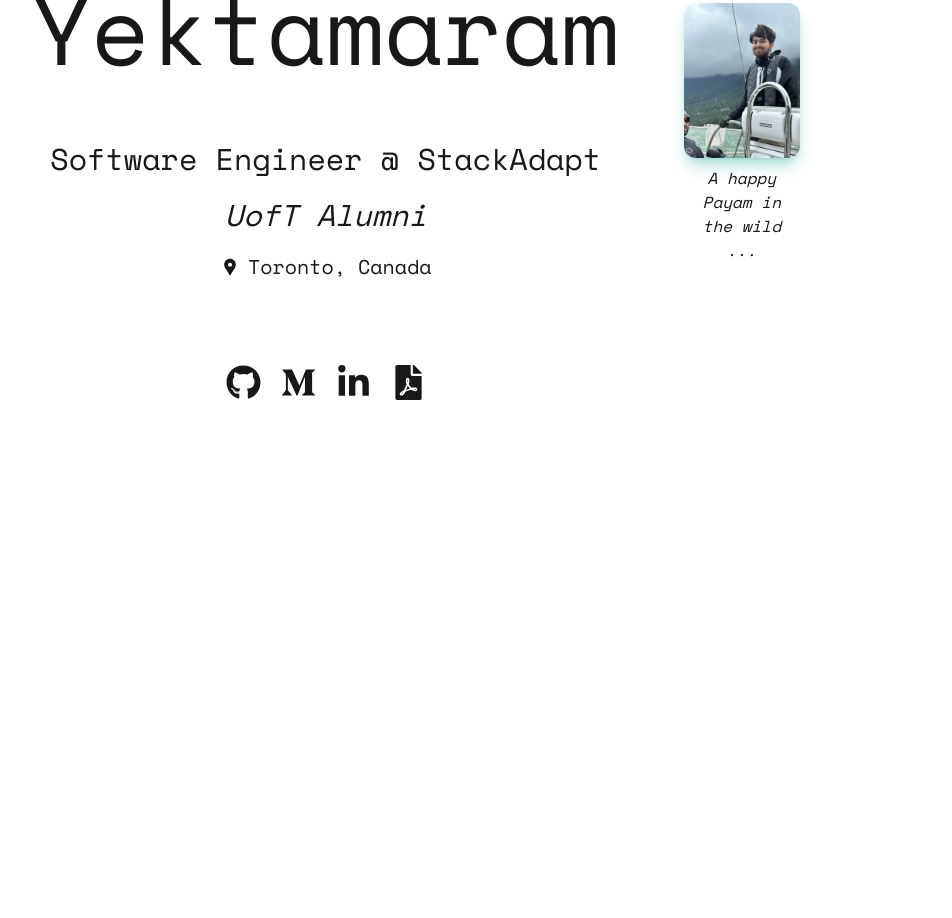
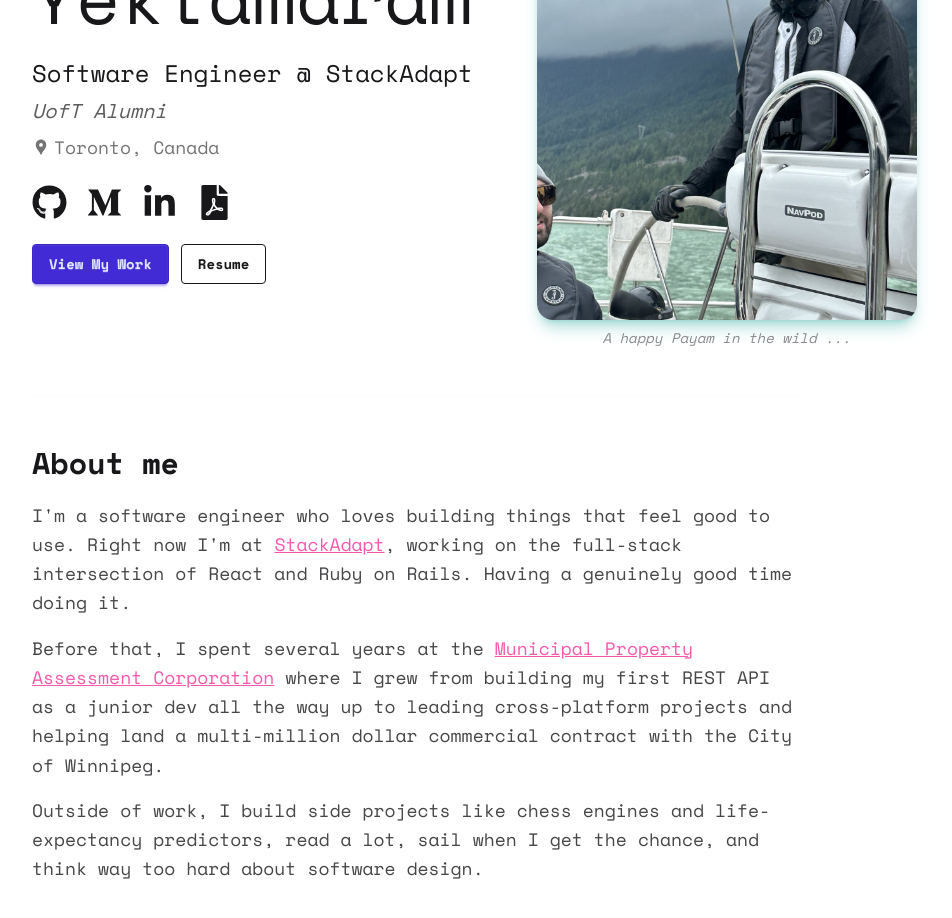
Before and after one commit to payamyek/portfolio-2024, a Next.js app: page / in a window 1280 px wide. Shown: the part 300-1218 px from the top of the page, without its empty margins (224-1176 px from the left). Before the commit the page ends 800 px from the top, so only its background shows below. Built offline with nearby package versions, Linux system fonts and the light colour scheme.

Commit message:
feat: ugrade homepage

```diff
--- a/app/page.tsx
+++ b/app/page.tsx
@@ -1,4 +1,5 @@
 import Image from 'next/image';
+import Link from 'next/link';
 import { MdLocationPin } from 'react-icons/md';
 
 import IconGroup from './ui/icons/icon-group';
@@ -8,43 +9,112 @@ const IMAGE_ALT =
 
 export default function Home() {
   return (
-    <div className='my-auto flex flex-col-reverse gap-6 lg:flex-row lg:gap-16'>
-      <div className='flex flex-col justify-evenly text-center lg:gap-y-16'>
-        <div className='flex justify-center gap-x-2 text-3xl md:flex-col md:text-5xl lg:gap-y-5 xl:text-8xl'>
+    <div className='flex flex-col gap-12 py-8 lg:py-12'>
+      {/* Hero */}
+      <div className='flex flex-col-reverse gap-8 lg:flex-row lg:items-center lg:gap-16'>
+        <div className='flex flex-col gap-6 text-center lg:flex-1 lg:text-left'>
+          <div className='flex justify-center gap-x-2 text-3xl md:flex-col md:text-5xl lg:justify-start lg:gap-y-3 xl:text-7xl'>
             <p>Payam</p>
             <p>Yektamaram</p>
           </div>
-        <div className='text-md flex flex-col gap-4 md:gap-5'>
-          <p className='md:text-3xl'>Software Engineer @ StackAdapt</p>
-          <p className='italic md:text-3xl'>UofT Alumni</p>
-          <div className='align- mb-6 flex items-center justify-center gap-2 md:text-xl lg:mb-16'>
+
+          <div className='flex flex-col gap-2'>
+            <p className='text-lg md:text-2xl'>
+              Software Engineer @ StackAdapt
+            </p>
+            <p className='text-md italic opacity-70 md:text-xl'>UofT Alumni</p>
+            <div className='flex items-center justify-center gap-1 opacity-60 md:text-lg lg:justify-start'>
               <MdLocationPin />
-            Toronto, Canada
+              <span>Toronto, Canada</span>
             </div>
+          </div>
+
+          <div className='flex justify-center lg:justify-start'>
             <IconGroup />
           </div>
+
+          <div className='flex justify-center gap-3 lg:justify-start'>
+            <Link
+              href='/experiences'
+              className='btn btn-primary btn-sm md:btn-md'
+            >
+              View My Work
+            </Link>
+            <Link
+              href='https://cdn.jsdelivr.net/gh/payamyek/career@main/resume/simplify_jobs_resume.pdf'
+              target='_blank'
+              rel='noopener noreferrer'
+              className='btn btn-outline btn-sm md:btn-md'
+            >
+              Resume
+            </Link>
           </div>
-      <div className='flex justify-center md:gap-y-2 lg:flex-col'>
+        </div>
+
+        <div className='flex flex-col items-center gap-2 lg:flex-shrink-0'>
           <Image
             src='/headshot.jpg'
             priority
-          width={400}
-          height={800}
+            width={380}
+            height={380}
             alt={IMAGE_ALT}
-          className='hidden rounded-xl shadow-lg shadow-teal-600/30 duration-500 ease-out hover:scale-105 hover:duration-300 md:block'
+            className='hidden rounded-2xl shadow-lg shadow-teal-600/30 duration-500 ease-out hover:scale-105 hover:duration-300 md:block'
           />
           <Image
             src='/headshot.jpg'
             priority
-          width={300}
-          height={400}
+            width={260}
+            height={260}
             alt={IMAGE_ALT}
-          className='rounded-xl shadow-lg shadow-teal-600/30 md:hidden'
+            className='rounded-2xl shadow-lg shadow-teal-600/30 md:hidden'
           />
-        <span className='hidden w-full text-center italic lg:inline-block'>
+          <span className='text-sm italic opacity-50'>
             A happy Payam in the wild ...
           </span>
         </div>
       </div>
+
+      <hr className='opacity-15' />
+
+      {/* About */}
+      <section className='flex flex-col gap-5'>
+        <h2 className='text-2xl font-bold md:text-3xl'>About me</h2>
+        <div className='flex flex-col gap-4 text-base leading-relaxed opacity-80 md:text-lg'>
+          <p>
+            I&apos;m a software engineer who loves building things that feel
+            good to use. Right now I&apos;m at{' '}
+            <a
+              href='https://www.stackadapt.com'
+              target='_blank'
+              rel='noopener noreferrer'
+              className='link link-secondary font-medium underline'
+            >
+              StackAdapt
+            </a>
+            , working on the full-stack intersection of React and Ruby on Rails.
+            Having a genuinely good time doing it.
+          </p>
+          <p>
+            Before that, I spent several years at the{' '}
+            <a
+              href='https://www.mpac.ca'
+              target='_blank'
+              rel='noopener noreferrer'
+              className='link link-secondary font-medium underline'
+            >
+              Municipal Property Assessment Corporation
+            </a>{' '}
+            where I grew from building my first REST API as a junior dev all the
+            way up to leading cross-platform projects and helping land a
+            multi-million dollar commercial contract with the City of Winnipeg.
+          </p>
+          <p>
+            Outside of work, I build side projects like chess engines and
+            life-expectancy predictors, read a lot, sail when I get the chance,
+            and think way too hard about software design.
+          </p>
+        </div>
+      </section>
+    </div>
   );
 }
--- a/app/ui/icons/icon-group.tsx
+++ b/app/ui/icons/icon-group.tsx
@@ -7,18 +7,22 @@ export default function IconGroup() {
     <div className='flex justify-center gap-x-5'>
       <IconLink
         href='https://github.com/payamyek'
+        ariaLabel='GitHub profile'
         icon={<FaGithub size={35} />}
       />
       <IconLink
         href='https://medium.com/@payamyek'
+        ariaLabel='Medium blog'
         icon={<FaMediumM size={35} />}
       />
       <IconLink
         href='https://www.linkedin.com/in/payamyek/'
+        ariaLabel='LinkedIn profile'
         icon={<FaLinkedinIn size={35} />}
       />
       <IconLink
         href='https://cdn.jsdelivr.net/gh/payamyek/career@main/resume/simplify_jobs_resume.pdf'
+        ariaLabel='Download resume PDF'
         icon={<FaFilePdf size={35} />}
       />
     </div>
--- a/app/ui/icons/icon-link.tsx
+++ b/app/ui/icons/icon-link.tsx
@@ -5,6 +5,7 @@ import Link from 'next/link';
 interface IconLinkProps {
   href: string;
   icon: JSX.Element;
+  ariaLabel: string;
 }
 
 export default function IconLink(props: Readonly<IconLinkProps>): JSX.Element {
@@ -13,6 +14,7 @@ export default function IconLink(props: Readonly<IconLinkProps>): JSX.Element {
       href={props.href}
       rel='noopener noreferrer'
       target='_blank'
+      aria-label={props.ariaLabel}
       className='hover:border-c cursor-pointer duration-200 ease-in hover:scale-110'
     >
       {props.icon}
--- a/app/ui/navbar.tsx
+++ b/app/ui/navbar.tsx
@@ -105,10 +105,16 @@ const MobileNavbar = () => {
             className='menu dropdown-content menu-sm rounded-box bg-base-100 z-10 mt-3 w-52 p-2 shadow-sm'
           >
             <li onClick={handleClick}>
+              <Link href='/'>Home</Link>
+            </li>
+            <li onClick={handleClick}>
               <Link href='/experiences'>Experiences</Link>
             </li>
             <li onClick={handleClick}>
               <Link href='/projects'>Projects</Link>
+            </li>
+            <li onClick={handleClick}>
+              <Link href='/bookshelf'>Bookshelf</Link>
             </li>
           </ul>
         </div>
```
Lines whose indentation alone changed are shown as unchanged.
